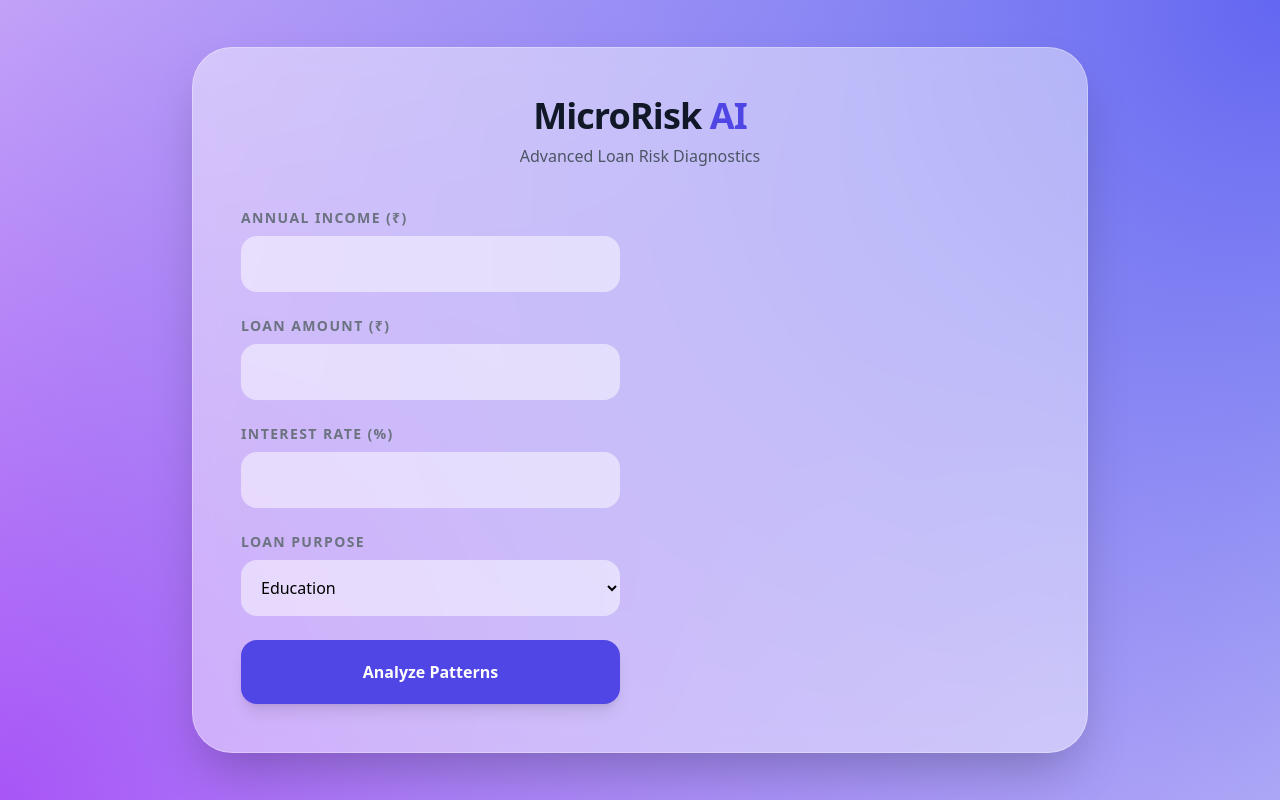
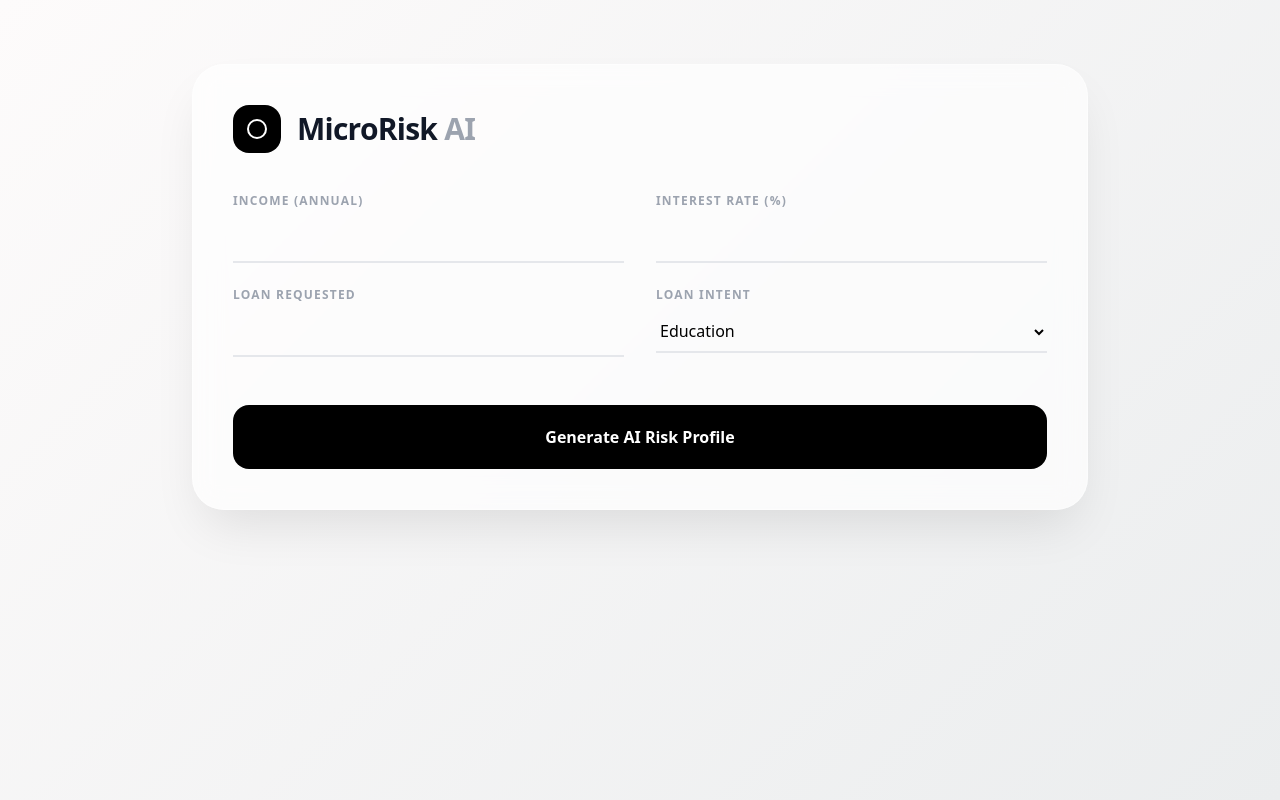
Before and after one commit to Aniketyadav29/CREDO-ONE, a plain HTML site: page index.html in a window 1280 px wide. Drawn offline with nearby package versions, Linux system fonts and the light colour scheme.

Commit message:
Update title and form structure in index.html

```diff
--- a/index.html
+++ b/index.html
@@ -3,86 +3,99 @@
 <head>
     <meta charset="UTF-8">
     <meta name="viewport" content="width=device-width, initial-scale=1.0">
-    <title>MicroRisk AI | Financial Intelligence</title>
+    <title>MicroRisk AI | Premium Lending Intelligence</title>
     <script src="https://cdn.tailwindcss.com"></script>
     <style>
-        .glass {
-            background: rgba(255, 255, 255, 0.45);
-            backdrop-filter: blur(12px);
-            border: 1px solid rgba(255, 255, 255, 0.3);
+        .glass-panel {
+            background: rgba(255, 255, 255, 0.65);
+            backdrop-filter: blur(14px);
+            border: 1px solid rgba(255, 255, 255, 0.4);
+            box-shadow: 0 25px 50px -12px rgba(0, 0, 0, 0.1);
         }
         body {
-            background: radial-gradient(circle at top right, #6366f1, transparent),
-                        radial-gradient(circle at bottom left, #a855f7, transparent),
-                        #f9fafb;
+            background: linear-gradient(135deg, #fdfbfb 0%, #ebedee 100%);
             min-height: 100vh;
         }
     </style>
 </head>
-<body class="flex items-center justify-center p-6">
-    <div class="max-w-4xl w-full glass rounded-[2.5rem] p-8 md:p-12 shadow-2xl">
-        <div class="mb-10 text-center">
-            <h1 class="text-4xl font-extrabold text-gray-900 tracking-tight">MicroRisk <span class="text-indigo-600">AI</span></h1>
-            <p class="text-gray-600 mt-2 font-medium">Advanced Loan Risk Diagnostics</p>
+<body class="p-6">
+    <div class="max-w-4xl mx-auto mt-10">
+        <div class="glass-panel rounded-[2rem] p-10">
+            <div class="flex items-center gap-4 mb-10">
+                <div class="h-12 w-12 bg-black rounded-2xl flex items-center justify-center">
+                    <div class="h-5 w-5 border-2 border-white rounded-full"></div>
+                </div>
+                <h1 class="text-3xl font-bold tracking-tight text-gray-900">MicroRisk <span class="text-gray-400">AI</span></h1>
             </div>
 
-        <div class="grid md:grid-cols-2 gap-10">
-            <form id="riskForm" class="space-y-6">
+            <form id="loanForm" class="grid grid-cols-1 md:grid-cols-2 gap-8">
+                <div class="space-y-6">
                     <div>
-                    <label class="block text-sm font-bold text-gray-500 uppercase tracking-widest mb-2">Annual Income (₹)</label>
-                    <input type="number" name="person_income" required class="w-full bg-white/50 border-none rounded-2xl px-4 py-4 focus:ring-2 focus:ring-indigo-500 outline-none transition-all">
+                        <label class="block text-xs font-bold text-gray-400 uppercase tracking-widest mb-2">Income (Annual)</label>
+                        <input type="number" name="person_income" required class="w-full bg-transparent border-b-2 border-gray-200 focus:border-black transition-colors py-2 outline-none text-lg">
                     </div>
                     <div>
-                    <label class="block text-sm font-bold text-gray-500 uppercase tracking-widest mb-2">Loan Amount (₹)</label>
-                    <input type="number" name="loan_amnt" required class="w-full bg-white/50 border-none rounded-2xl px-4 py-4 focus:ring-2 focus:ring-indigo-500 outline-none transition-all">
+                        <label class="block text-xs font-bold text-gray-400 uppercase tracking-widest mb-2">Loan Requested</label>
+                        <input type="number" name="loan_amnt" required class="w-full bg-transparent border-b-2 border-gray-200 focus:border-black transition-colors py-2 outline-none text-lg">
+                    </div>
+                </div>
+
+                <div class="space-y-6">
+                    <div>
+                        <label class="block text-xs font-bold text-gray-400 uppercase tracking-widest mb-2">Interest Rate (%)</label>
+                        <input type="number" step="0.1" name="loan_int_rate" required class="w-full bg-transparent border-b-2 border-gray-200 focus:border-black transition-colors py-2 outline-none text-lg">
                     </div>
                     <div>
-                    <label class="block text-sm font-bold text-gray-500 uppercase tracking-widest mb-2">Interest Rate (%)</label>
-                    <input type="number" step="0.1" name="loan_int_rate" required class="w-full bg-white/50 border-none rounded-2xl px-4 py-4 focus:ring-2 focus:ring-indigo-500 outline-none transition-all">
-                </div>
-                <div>
-                    <label class="block text-sm font-bold text-gray-500 uppercase tracking-widest mb-2">Loan Purpose</label>
-                    <select name="loan_intent" class="w-full bg-white/50 border-none rounded-2xl px-4 py-4 outline-none">
+                        <label class="block text-xs font-bold text-gray-400 uppercase tracking-widest mb-2">Loan Intent</label>
+                        <select name="loan_intent" class="w-full bg-transparent border-b-2 border-gray-200 focus:border-black py-2 outline-none">
                             <option value="EDUCATION">Education</option>
                             <option value="MEDICAL">Medical</option>
-                        <option value="VENTURE">Business Venture</option>
+                            <option value="VENTURE">Venture</option>
                         </select>
                     </div>
-                <button type="submit" class="w-full bg-indigo-600 hover:bg-indigo-700 text-white font-bold py-5 rounded-2xl shadow-lg transition-transform active:scale-95">
-                    Analyze Patterns
+                </div>
+
+                <input type="hidden" name="person_age" value="25">
+                <input type="hidden" name="person_emp_length" value="3">
+                <input type="hidden" name="loan_percent_income" value="0.1">
+                <input type="hidden" name="person_home_ownership" value="RENT">
+                <input type="hidden" name="repayment_history" value="good">
+                <input type="hidden" name="loan_purpose_category" value="productive_asset">
+
+                <button type="submit" class="md:col-span-2 bg-black text-white rounded-2xl py-5 font-bold hover:opacity-90 transition-opacity mt-4">
+                    Generate AI Risk Profile
                 </button>
             </form>
 
-            <div id="resultArea" class="hidden flex flex-col justify-center text-center p-8 bg-white/60 rounded-[2rem] border border-white/50 shadow-inner">
-                <div id="riskIcon" class="text-6xl mb-4"></div>
-                <h3 id="riskLabel" class="text-3xl font-black mb-4"></h3>
-                <p id="riskSummary" class="text-gray-700 leading-relaxed"></p>
-                <div class="mt-6 p-4 bg-white/40 rounded-xl text-xs text-gray-500 text-left overflow-auto max-h-32 italic" id="riskDetail"></div>
+            <div id="results" class="hidden mt-12 p-8 rounded-3xl bg-white border border-gray-100 shadow-sm">
+                <div class="flex justify-between items-center mb-6">
+                    <h2 id="riskStatus" class="text-2xl font-bold"></h2>
+                    <div id="riskIndicator" class="h-4 w-4 rounded-full"></div>
+                </div>
+                <p id="riskSummary" class="text-gray-600 leading-relaxed"></p>
             </div>
         </div>
     </div>
 
     <script>
-        document.getElementById('riskForm').onsubmit = async (e) => {
+        const form = document.getElementById('loanForm');
+        form.onsubmit = async (e) => {
             e.preventDefault();
-            const formData = Object.fromEntries(new FormData(e.target));
-            const resultArea = document.getElementById('resultArea');
+            const formData = Object.fromEntries(new FormData(form));
 
             const response = await fetch('/api/predict', {
                 method: 'POST',
                 headers: { 'Content-Type': 'application/json' },
                 body: JSON.stringify(formData)
             });
-            const data = await response.json();
 
-            resultArea.classList.remove('hidden');
-            const isSafe = data.prediction === 0;
+            const result = await response.json();
+            const resultsDiv = document.getElementById('results');
+            resultsDiv.classList.remove('hidden');
 
-            document.getElementById('riskIcon').innerText = isSafe ? "🛡️" : "⚠️";
-            document.getElementById('riskLabel').innerText = isSafe ? "APPROVED" : "REJECTED";
-            document.getElementById('riskLabel').className = `text-3xl font-black mb-4 ${isSafe ? 'text-emerald-600' : 'text-rose-600'}`;
-            document.getElementById('riskSummary').innerText = data.reason.summary;
-            document.getElementById('riskDetail').innerText = data.reason.detailed_breakdown;
+            document.getElementById('riskStatus').innerText = result.prediction === 0 ? "Approved" : "High Risk Alert";
+            document.getElementById('riskIndicator').className = result.prediction === 0 ? "h-4 w-4 rounded-full bg-green-500" : "h-4 w-4 rounded-full bg-red-500";
+            document.getElementById('riskSummary').innerText = result.reason.summary;
         };
     </script>
 </body>
```
Lines whose indentation alone changed are shown as unchanged.
